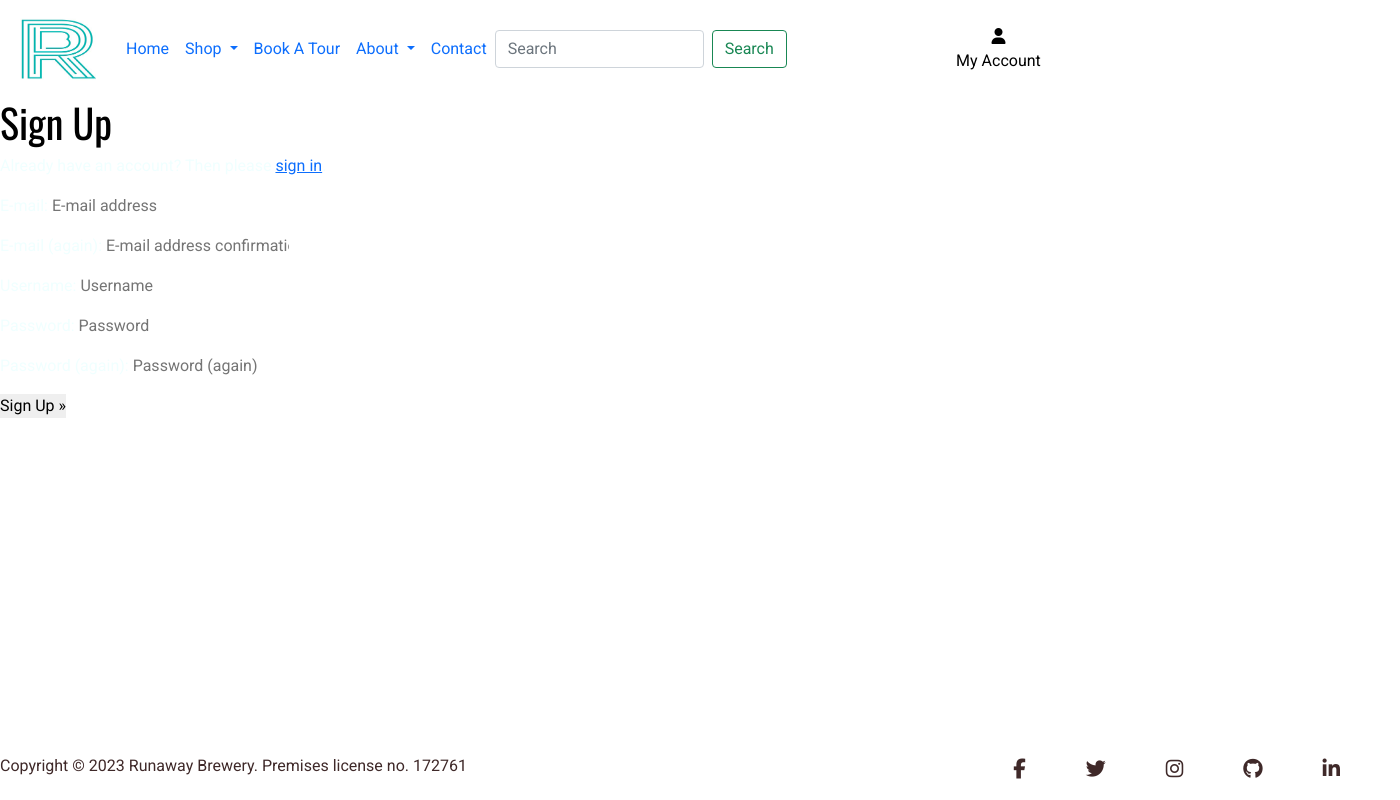
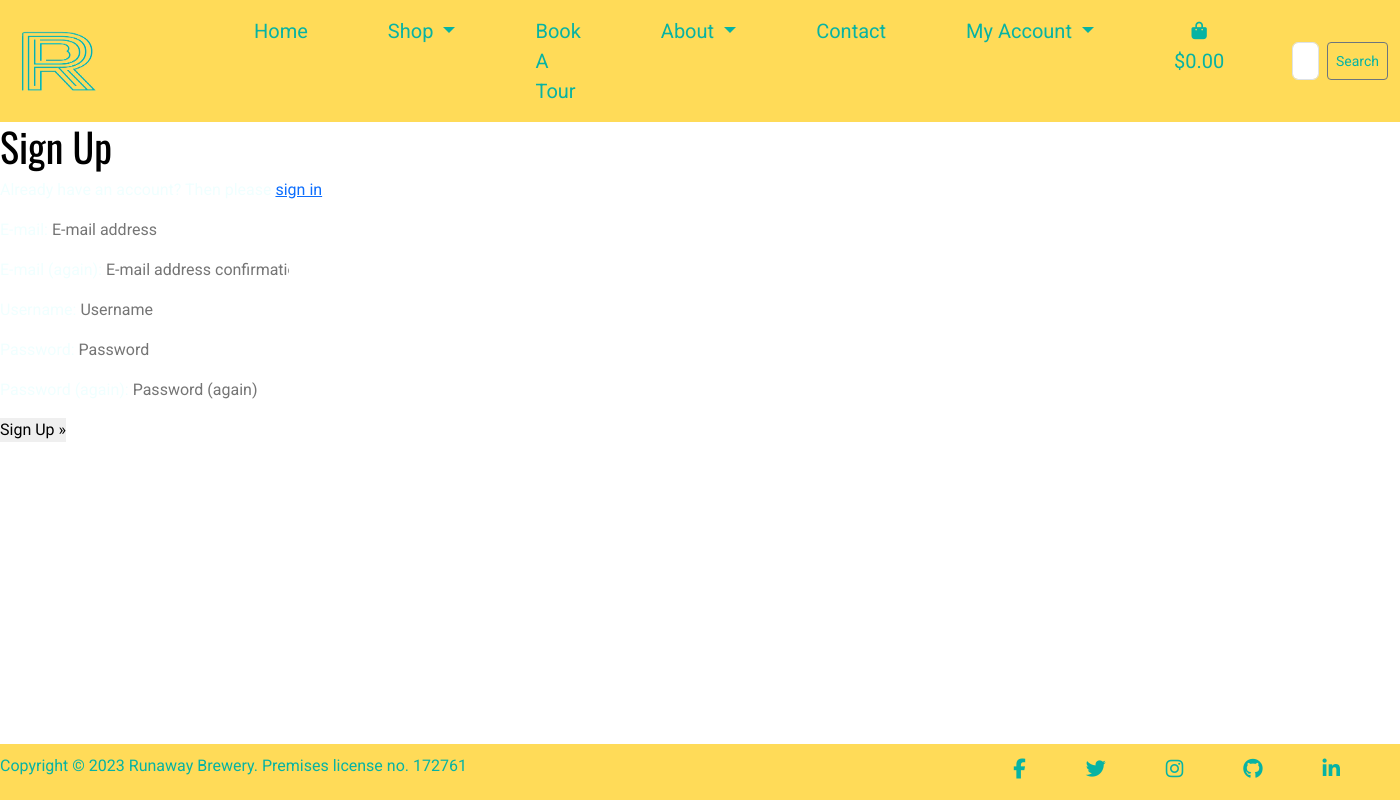
Before and after one commit to Kieran132/Runaway, a Django app: page /accounts/signup/ in a window 1400 px wide. Run offline with Django 3.2, Linux system fonts and the light colour scheme; parts of the project's set-up code (start-up, migrations or seed data) failed here and were passed over; some libraries are stand-ins or nearby versions.

Commit message:
Added styling to base header and footer

```diff
--- a/static/css/base.css
+++ b/static/css/base.css
@@ -18,6 +18,36 @@ h1 {
     color:black;
 }
 
+/* Header styling */
+
+.nav-item {
+    justify-content: space-between;
+    font-size: 20px;
+    margin-left: 4rem;
+    display: flex;
+}
+
+.navbar-dark .navbar-nav .nav-link {
+    color: #07b3a3;
+}
+
+.home-nav {
+    background-color: #ffdb58;
+}
+
+.home-search{
+    margin-left: 60px;
+}
+
+.search-btn{
+    color: #07b3a3;
+}
+
+.shop-icon{
+    color: #07b3a3;
+}
+
+
 /* Footer Styling */
 
 .footer-container {
@@ -36,15 +66,15 @@ h1 {
 }
 
 .footer-social li a {
-    color: #3F2929;
+    color: #07b3a3;
     ;
 }
 
-
 .home-footer {
     padding-top: 10px;
+    background-color: #ffdb58;
 }
 
 .copyright {
-    color: #3F2929;
+    color: #07b3a3;
 }
--- a/templates/base.html
+++ b/templates/base.html
@@ -4,7 +4,6 @@
 <html lang="en">
 
 <head>
-
     {% block meta %}
     <meta http-equiv="X-UA-Compatible" content="ie=edge">
     <meta charset="utf-8">
@@ -15,8 +14,8 @@
     {% endblock %}
 
     {% block corecss %}
-    <link href="https://cdn.jsdelivr.net/npm/bootstrap@5.1.3/dist/css/bootstrap.min.css" rel="stylesheet"
-        integrity="sha384-1BmE4kWBq78iYhFldvKuhfTAU6auU8tT94WrHftjDbrCEXSU1oBoqyl2QvZ6jIW3" crossorigin="anonymous">
+    <link href="https://cdn.jsdelivr.net/npm/bootstrap@5.3.0/dist/css/bootstrap.min.css" rel="stylesheet"
+        integrity="sha384-9ndCyUaIbzAi2FUVXJi0CjmCapSmO7SnpJef0486qhLnuZ2cdeRhO02iuK6FUUVM" crossorigin="anonymous">
     <link rel="stylesheet" href="{% static 'css/base.css' %}">
     {% endblock %}
 
@@ -24,13 +23,14 @@
     {% endblock %}
 
     {% block corejs %}
-    <script src="https://kit.fontawesome.com/e9c73d7092.js" crossorigin="anonymous"></script>
     <script src="https://code.jquery.com/jquery-3.6.0.min.js"></script>
-    <script src="https://cdnjs.cloudflare.com/ajax/libs/popper.js/1.14.7/umd/popper.min.js"></script>
-    <script src="https://maxcdn.bootstrapcdn.com/bootstrap/4.5.2/js/bootstrap.min.js"></script>
+    <script src="https://cdn.jsdelivr.net/npm/bootstrap@5.3.0/dist/js/bootstrap.bundle.min.js"
+        integrity="sha384-geWF76RCwLtnZ8qwWowPQNguL3RmwHVBC9FhGdlKrxdiJJigb/j/68SIy3Te4Bkz"
+        crossorigin="anonymous"></script>
     {% endblock %}
 
     {% block extra_js %}
+    <script src="https://kit.fontawesome.com/e9c73d7092.js" crossorigin="anonymous"></script>
     {% endblock %}
 
     <title>Runaway Brewery {% block extra_title %}{% endblock %}</title>
@@ -38,23 +38,23 @@
 
 <body>
     <header>
-        <nav class="navbar navbar-expand-lg bg-body-tertiary">
+        <nav class="navbar navbar-expand-lg navbar-dark home-nav">
             <div class="container-fluid">
                 <a class="navbar-brand" href="#">
-                    <img src="media/RunawayBrewery_Logo_RGB_Aqua_R_180x.jpg" alt="Bootstrap" width="90" height="72">
+                    <img src="media/RunawayBrewery_Logo_RGB_Aqua_R_180x-removebg-preview.png" alt="Bootstrap" width="90"
+                        height="72">
                 </a>
-                <button class="navbar-toggler" type="button" data-toggle="collapse"
-                    data-target="#navbarSupportedContent" aria-controls="navbarSupportedContent" aria-expanded="false"
-                    aria-label="Toggle navigation">
+                <button class="navbar-toggler" type="button" data-bs-toggle="collapse" data-bs-target="#navbarNav"
+                    aria-controls="navbarNav" aria-expanded="false" aria-label="Toggle navigation">
                     <span class="navbar-toggler-icon"></span>
                 </button>
-                <div class="collapse navbar-collapse" id="navbarSupportedContent">
-                    <ul class="navbar-nav ml-auto">
-                        <li class="nav-item">
-                            <a class="nav-link active" aria-current="page" href="#">Home</a>
+                <div class="collapse navbar-collapse" id="navbarNav">
+                    <ul class="nav-item navbar-nav ml-auto">
+                        <li class="nav-item ">
+                            <a class="nav-link home-nav-link" href="#">Home</a>
                         </li>
                         <li class="nav-item dropdown">
-                            <a class="nav-link dropdown-toggle" href="#" role="button" data-toggle="dropdown"
+                            <a class="nav-link dropdown-toggle" href="#" role="button" data-bs-toggle="dropdown"
                                 aria-expanded="false">
                                 Shop
                             </a>
@@ -70,7 +70,7 @@
                             <a class="nav-link" href="#">Book A Tour</a>
                         </li>
                         <li class="nav-item dropdown">
-                            <a class="nav-link dropdown-toggle" href="#" role="button" data-toggle="dropdown"
+                            <a class="nav-link dropdown-toggle" href="#" role="button" data-bs-toggle="dropdown"
                                 aria-expanded="false">
                                 About
                             </a>
@@ -83,21 +83,12 @@
                         <li class="nav-item">
                             <a class="nav-link" href="#">Contact</a>
                         </li>
-                    </ul>
-                    <form method="GET" action="" class="d-flex" role="search">
-                        <input class="form-control me-2" type="search" name="q" placeholder="Search" aria-label="Search">
-                        <button class="btn btn-outline-success" type="submit">Search</button>
-                    </form>
-                    <div class="col-12 col-lg-4 my-auto py-1 py-lg-0">
-                        <ul class="list-inline list-unstyled text-center text-lg-right my-0">
-                            <li class="list-inline-item dropdown">
-                                <a class="text-black nav-link" href="#" id="user-options" data-toggle="dropdown" aria-haspopup="true" aria-expanded="false">
-                                    <div class="text-center">
-                                        <div><i class="fas fa-user fa-md"></i></div>
-                                        <p class="my-0">My Account</p>
-                                    </div>
+                        <li class="nav-item dropdown">
+                            <a class="nav-link dropdown-toggle" href="#" role="button" data-bs-toggle="dropdown"
+                                aria-expanded="false">
+                                My Account
                             </a>
-                                <div class="dropdown-menu border-0" aria-labelledby="user-options">
+                            <ul class="dropdown-menu">
                                 {% if request.user.is_authenticated %}
                                 {% if request.user.is_superuser %}
                                 <a href="" class="dropdown-item">Product Management</a>
@@ -108,9 +99,28 @@
                                 <a href="{% url 'account_signup' %}" class="dropdown-item">Register</a>
                                 <a href="{% url 'account_login' %}" class="dropdown-item">Login</a>
                                 {% endif %}
+                            </ul>
+                        </li>
+                        <li class="nav-item">
+                            <a class="{% if grand_total %}text-info{% else %}text-black{% endif %} nav-link" href="">
+                                <div class="text-center shop-icon">
+                                    <div><i class="fas fa-shopping-bag fa-sm"></i></div>
+                                    <p>
+                                        {% if grand_total %}
+                                            ${{ grand_total|floatformat:2 }}
+                                        {% else %}
+                                            $0.00
+                                        {% endif %}
+                                    </p>
                                 </div>
+                            </a>
+                        </li>
                     </ul>
-                    </div>
+                    <form method="GET" action="" class="d-flex " role="search">
+                        <input class="form-control me-2 home-search" type="search" name="q" placeholder="Search"
+                            aria-label="Search">
+                        <button class="btn btn-sm btn-outline-secondary search-btn" type="submit">Search</button>
+                    </form>
                 </div>
             </div>
         </nav>
```
Also changed, not shown: media/RunawayBrewery_Logo_RGB_Aqua_R_180x-removebg-preview.png (added), media/RunawayBrewery_Logo_RGB_Aqua_R_180x.jpg (deleted). Lines whose indentation alone changed are shown as unchanged.
